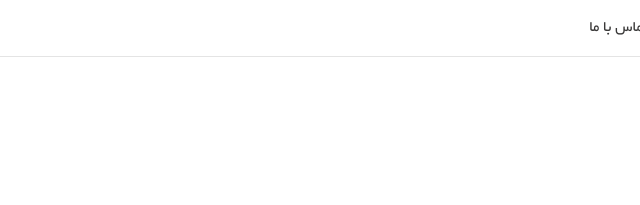
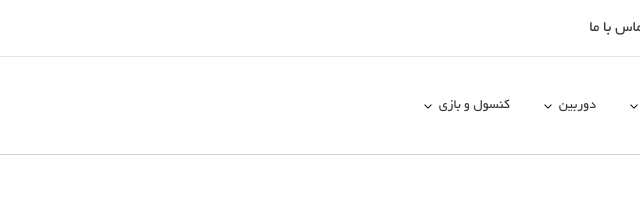
Before and after one commit to Abdulmanan-Rahimi/Store-Project-With-Nextjs, a Next.js app: page / in a window 1280 px wide. Shown: the top 205 px of the page, without its empty margins (640-1280 px from the left). Built offline with nearby package versions, Linux system fonts and the light colour scheme.

Commit message:
I maked the mainMenu.js in my project

```diff
--- a/components/header/mainMenu/MainMenu.js
+++ b/components/header/mainMenu/MainMenu.js
@@ -1,8 +1,44 @@
 import React from "react";
 import styles from "./MainMenu.module.css";
+import Link from "next/link";
+import { RxCaretDown } from "react-icons/rx";
 
 const MainMenu = () => {
-  return <div>MainMenu</div>;
+  return (
+    <div className={styles.menu}>
+      <div className="container">
+        <ul>
+          <li>
+            <Link href="/products/laptops">لپ تاپ</Link>
+            <RxCaretDown />
+            <div className="subMenu">
+              <div className="container">
+                <li>
+                  <Link href='/products/laptops/asus'>asus</Link>
+                </li>
+              </div>
+            </div>
+          </li>
+          <li>
+            <Link href="/products/mobiles">موبایل</Link>
+            <RxCaretDown />
+          </li>
+          <li>
+            <Link href="/products/tablets">تبلت</Link>
+            <RxCaretDown />
+          </li>
+          <li>
+            <Link href="/products/cameras">دوربین</Link>
+            <RxCaretDown />
+          </li>
+          <li>
+            <Link href="/products/laptops">کنسول و بازی</Link>
+            <RxCaretDown />
+          </li>
+        </ul>
+      </div>
+    </div>
+  );
 };
 
 export default MainMenu;
--- a/components/header/mainMenu/MainMenu.module.css
+++ b/components/header/mainMenu/MainMenu.module.css
@@ -0,0 +1,32 @@
+.menu {
+  background-color: rgb(255, 255, 255);
+  border-bottom: 1px solid rgb(212, 211, 211);
+}
+
+.menu ul {
+  display: flex;
+  align-items: center;
+}
+.menu ul li {
+  padding: 20px 15px;
+  display: flex;
+  align-items: center;
+  gap: 3px;
+}
+
+.menu ul li a {
+  text-decoration: none;
+  color: rgb(58, 57, 57);
+  font-size: 14px;
+}
+
+.menu ul li a:hover {
+  color: rgb(17, 17, 17);
+  font-weight: bold;
+}
+
+@media screen and (max-width: 992px) {
+  .menu {
+    display: none;
+  }
+}
--- a/pages/index.js
+++ b/pages/index.js
@@ -1,3 +1,4 @@
+import MainMenu from "@/components/header/mainMenu/MainMenu";
 import Navbar from "@/components/header/navbar/Navbar";
 
 export default function Home() {
@@ -5,6 +6,7 @@ export default function Home() {
     <>
 
       <Navbar />
+      <MainMenu />
 
     </>
   );
```
